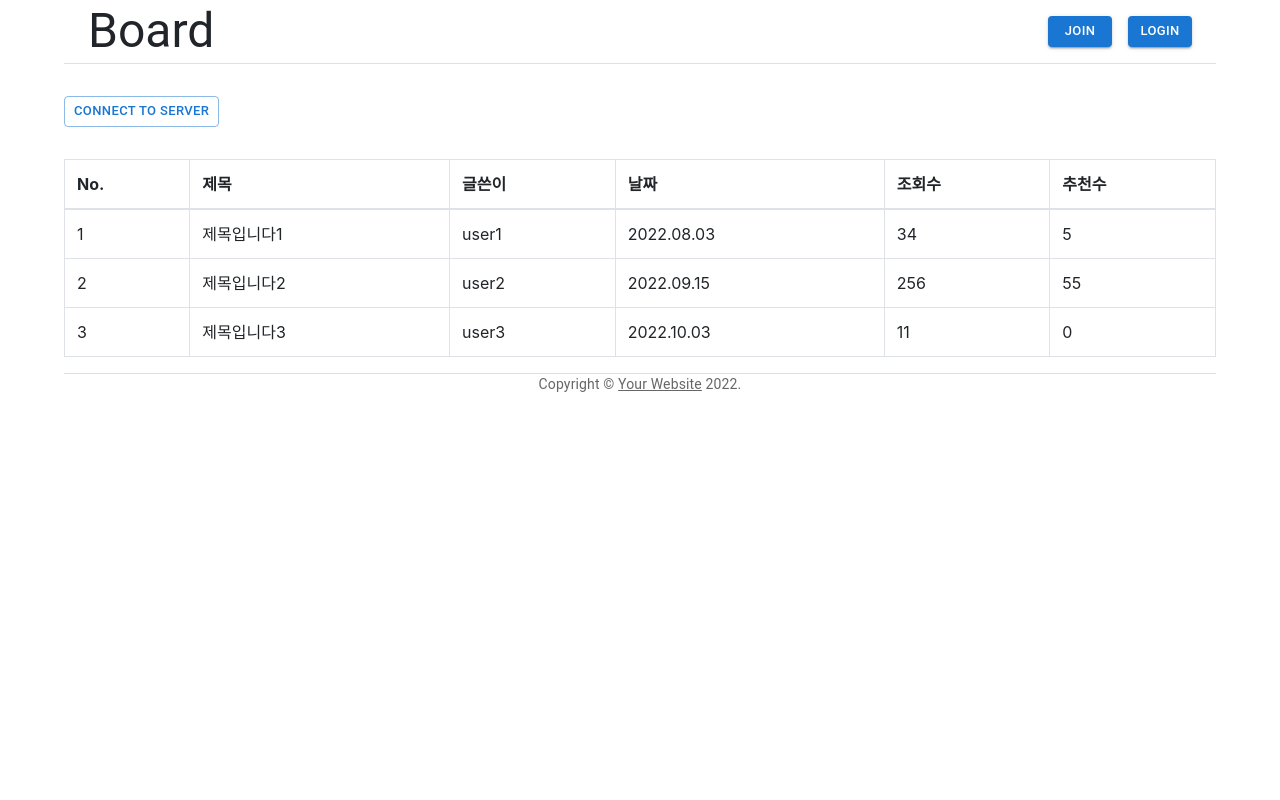
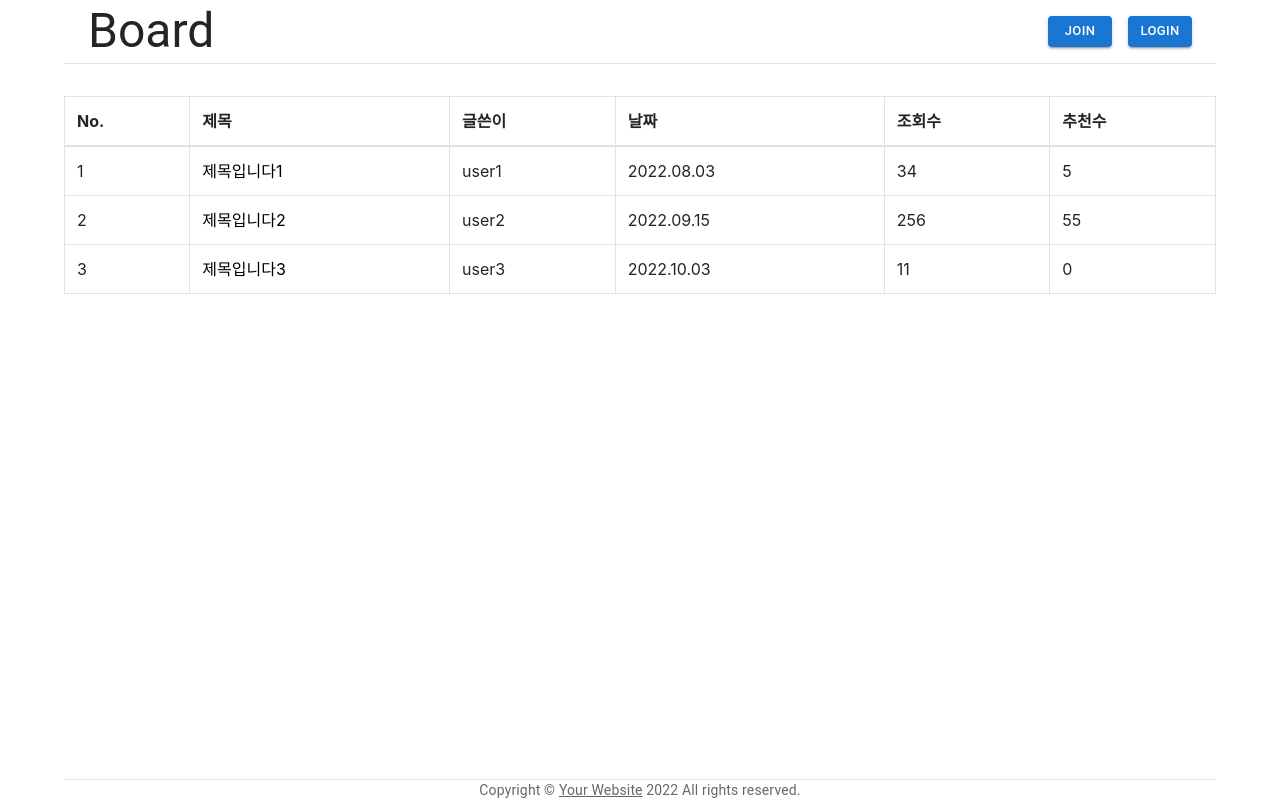
Before and after one commit to jsungl/react_express_mysql, a React (Create React App) app: page / in a window 1280 px wide. Built offline with nearby package versions, Linux system fonts and the light colour scheme.

Commit message:
컴포넌트 UI 수정, 게시글 상세페이지 생성

```diff
--- a/public/index.html
+++ b/public/index.html
@@ -1,5 +1,5 @@
 <!DOCTYPE html>
-<html lang="en">
+<html lang="en" style="height:100%">
   <head>
     <meta charset="utf-8" />
     <link rel="icon" href="%PUBLIC_URL%/favicon.ico" />
@@ -26,9 +26,9 @@
     -->
     <title>React App</title>
   </head>
-  <body>
+  <body style="height:100%">
     <noscript>You need to enable JavaScript to run this app.</noscript>
-    <div id="root"></div>
+    <div id="root" style="height:100%"></div>
     <!--
       This HTML file is a template.
       If you open it directly in the browser, you will see an empty page.
--- a/src/App.js
+++ b/src/App.js
@@ -1,12 +1,17 @@
 import React from 'react';
 import {Routes, Route} from 'react-router-dom';
+import Layout from './components/Layout';
 import Home from './components/pages/Home';
+import Board from './components/pages/Board';
 
 function App() {
 
   return (
     <Routes>
-      <Route path='/' element={<Home />}/>
+      <Route element={<Layout />}>
+        <Route path='/' element={<Home />}/>
+        <Route path='/board/:postTitle' element={<Board />} />
+      </Route>
     </Routes>
   );
 }
--- a/src/components/Board.js
+++ b/src/components/BoardList.js
@@ -1,5 +1,7 @@
 import React from 'react';
 import Table from 'react-bootstrap/Table';
+import { Link } from 'react-router-dom';
+import styled from 'styled-components';
 
 const datas = [
     {
@@ -28,7 +30,11 @@ const datas = [
     }
 ];
 
-export default function BoardTable() {
+const StyledLink = styled(Link)`
+    color: black;
+`;
+
+export default function BoardList() {
 
     return (
         <Table bordered hover>
@@ -47,7 +53,9 @@ export default function BoardTable() {
 
                     <tr key={data.id}>
                         <td>{data.id}</td>
-                        <td>{data.title}</td>
+                        <td>
+                            <StyledLink to={`/board/${data.title}`}>{data.title}</StyledLink>
+                        </td>
                         <td>{data.username}</td>
                         <td>{data.date}</td>
                         <td>{data.hits}</td>
--- a/src/components/Footer.js
+++ b/src/components/Footer.js
@@ -11,9 +11,10 @@ function Copyright() {
         {'Copyright © '}
         <Link color="inherit" href="https://mui.com/">
           Your Website
-        </Link>{' '}
+        </Link>
+        {' '}
         {new Date().getFullYear()}
-        {'.'}
+        {' All rights reserved.'}
       </Typography>
     );
 }
--- a/src/components/Header.js
+++ b/src/components/Header.js
@@ -3,11 +3,12 @@ import Typography from '@mui/material/Typography';
 import Toolbar from '@mui/material/Toolbar';
 import Button from '@mui/material/Button';
 import Stack from '@mui/material/Stack';
+import Box from '@mui/material/Box';
 
 export default function Header(props) {
     const { title } = props;
     return (
-        <div>
+        <Box>
             <Toolbar sx={{ borderBottom: 1, borderColor: 'divider' }}>
                 <Typography
                     component="h2"
@@ -28,6 +29,6 @@ export default function Header(props) {
                     </Button>
                 </Stack>
             </Toolbar>
-        </div>
+        </Box>
     );
 }
--- /dev/null
+++ b/src/components/Layout.js
@@ -0,0 +1,35 @@
+import { Outlet } from 'react-router-dom';
+import Container from '@mui/material/Container';
+import Box from '@mui/material/Box';
+import Header from './Header';
+import Footer from './Footer';
+import 'bootstrap/dist/css/bootstrap.min.css';
+import styled from 'styled-components';
+
+const DivBlock = styled.div`
+    margin-top: 2rem;
+    margin-bottom: 2rem;
+`;
+
+const Layout = () => {
+    const title = 'Board';
+
+
+    return (
+        <Container sx={{height: "100%", display: "flex", flexDirection: "column"}}>
+            <Box sx={{height: "100%", flex:1}}>
+                <header>
+                    <Header title={title} />
+                </header>
+                <main>
+                    <DivBlock>
+                        <Outlet />
+                    </DivBlock>
+                </main>
+            </Box>
+            <Footer></Footer>
+        </Container>
+    );
+};
+
+export default Layout;
--- /dev/null
+++ b/src/components/pages/Board.js
@@ -0,0 +1,15 @@
+import React from 'react';
+import { useParams } from 'react-router-dom';
+
+export default function Board() {
+    const params = useParams();
+    //const postId = params.postId;
+    const postTitle = params.postTitle;
+    //const { title } = props;
+
+    return (
+        <>
+            <h2>{postTitle}</h2>
+        </>
+    );
+}
--- a/src/components/pages/Home.js
+++ b/src/components/pages/Home.js
@@ -1,37 +1,20 @@
-import React, {useState} from 'react';
-import axios from 'axios';
-import Topic from '../topic';
-import BoardTable from '../Board';
-import 'bootstrap/dist/css/bootstrap.min.css';
-import Header from '../Header';
-import Container from '@mui/material/Container';
-import Button from '@mui/material/Button';
-import styled from 'styled-components';
-import Footer from '../Footer';
+import React from 'react';
+//import axios from 'axios';
+//import Topic from '../topic';
+import BoardList from '../BoardList';
+//import 'bootstrap/dist/css/bootstrap.min.css';
+//import Button from '@mui/material/Button';
 
 export default function Home() {
-    const [data, setData] = useState([]);
-    const title = 'Board';
+    // const [data, setData] = useState([]);
+    // const title = 'Board';
 
-    const onIncrease = async() => {
-        const res = await axios.get('/topic');
-        setData([...res.data.topic]);
-    }
-
-    const AppBlock = styled.div`
-        margin-top: 2rem;
-        margin-bottom: 2rem;
-    `;
+    // const onIncrease = async() => {
+    //     const res = await axios.get('/topic');
+    //     setData([...res.data.topic]);
+    // }
 
     return (
-        <Container fixed>
-            <Header title={title}></Header>
-            <AppBlock>
-                {data.map(data => <Topic topics={data} key={data.id} />)}
-                <Button variant="outlined" size="small" onClick={onIncrease}>connect to server</Button>
-            </AppBlock>
-            <BoardTable></BoardTable>
-            <Footer></Footer>
-        </Container>
+        <BoardList></BoardList>
     );
 }
```
